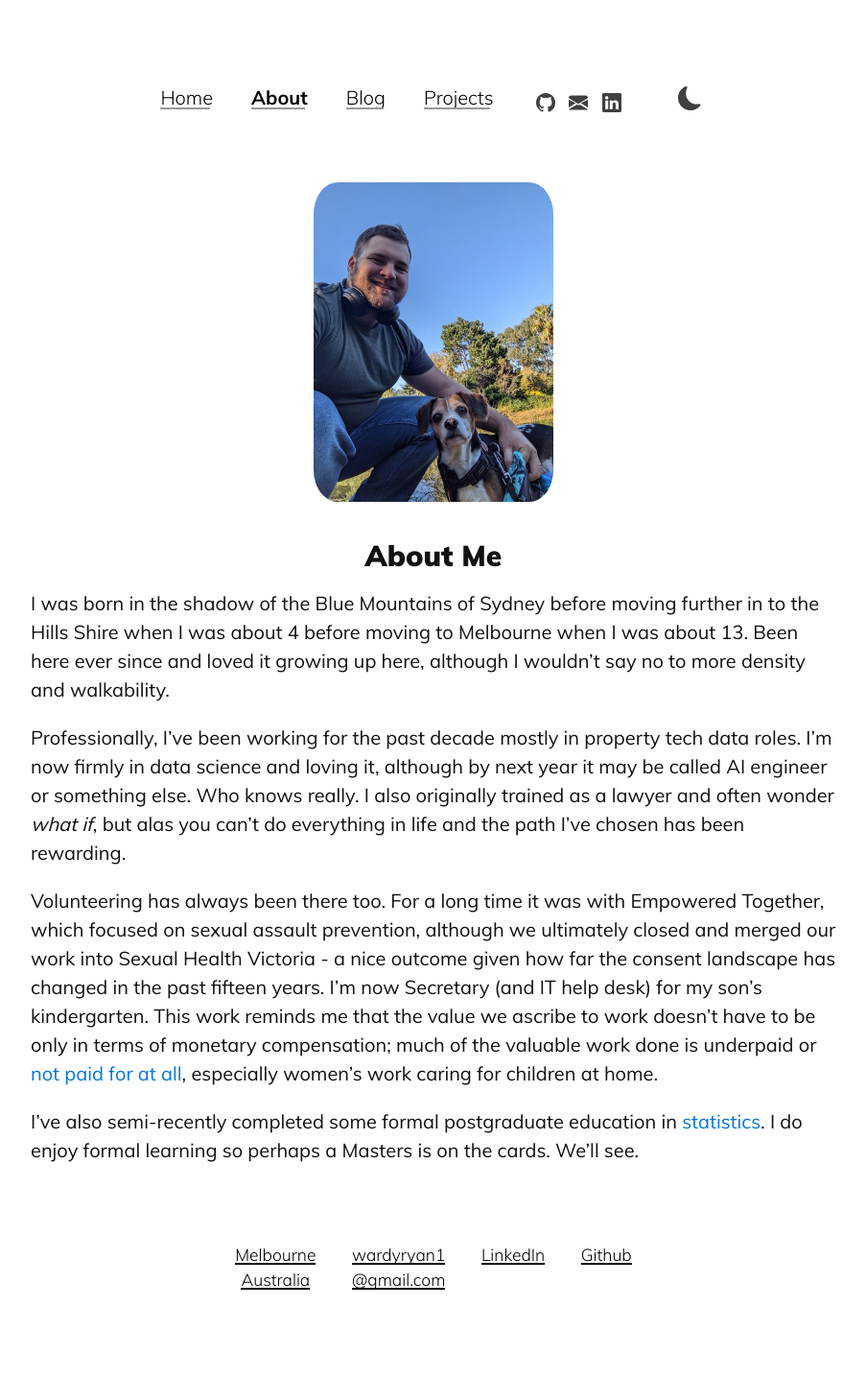
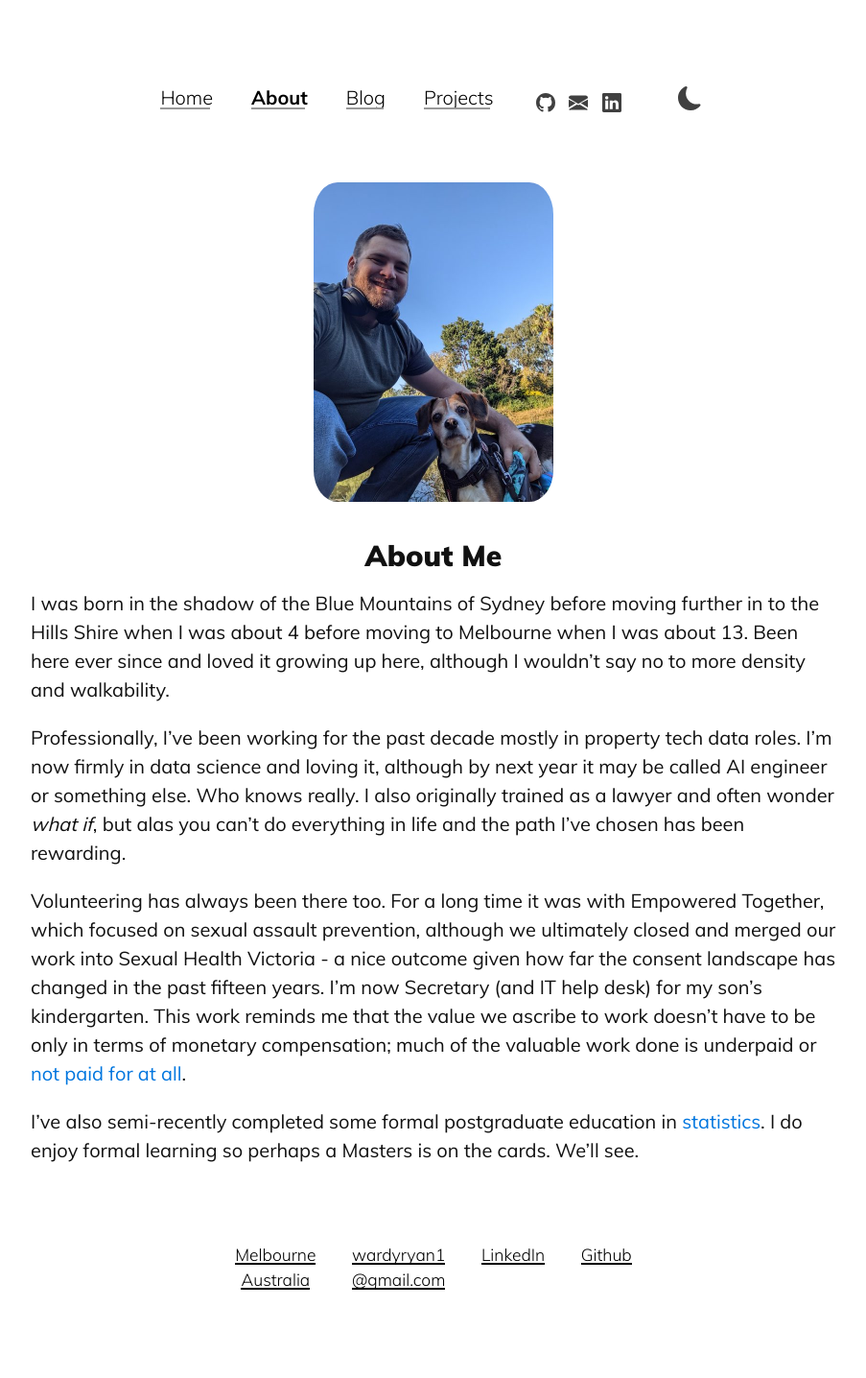
Before and after one commit to ryanward-io/ryanward-io.github.io, a Jekyll site: the page built from about.md, in a window 1280 px wide. Shown: the whole page at 96% size, without its empty margins (188-1091 px from the left). Built offline with Jekyll 4.4.1, drawn with Linux system fonts in a browser that asks for light colours.

Commit message:
Slight update for brevity

```diff
--- a/about.md
+++ b/about.md
@@ -10,6 +10,6 @@ I was born in the shadow of the Blue Mountains of Sydney before moving further i
 
 Professionally, I've been working for the past decade mostly in property tech data roles. I’m now firmly in data science and loving it, although by next year it may be called AI engineer or something else. Who knows really. I also originally trained as a lawyer and often wonder *what if*, but alas you can't do everything in life and the path I've chosen has been rewarding.
 
-Volunteering has always been there too. For a long time it was with Empowered Together, which focused on sexual assault prevention, although we ultimately closed and merged our work into Sexual Health Victoria - a nice outcome given how far the consent landscape has changed in the past fifteen years. I'm now Secretary (and IT help desk) for my son's kindergarten. This work reminds me that the value we ascribe to work doesn't have to be only in terms of monetary compensation; much of the valuable work done is underpaid or [not paid for at all](https://theconversation.com/unpaid-womens-work-is-worth-427-billion-new-research-shows-see-how-much-your-unpaid-labour-is-worth-267860), especially women's work caring for children at home.
+Volunteering has always been there too. For a long time it was with Empowered Together, which focused on sexual assault prevention, although we ultimately closed and merged our work into Sexual Health Victoria - a nice outcome given how far the consent landscape has changed in the past fifteen years. I'm now Secretary (and IT help desk) for my son's kindergarten. This work reminds me that the value we ascribe to work doesn't have to be only in terms of monetary compensation; much of the valuable work done is underpaid or [not paid for at all](https://theconversation.com/unpaid-womens-work-is-worth-427-billion-new-research-shows-see-how-much-your-unpaid-labour-is-worth-267860).
 
 I've also semi-recently completed some formal postgraduate education in [statistics](https://www.swinburne.edu.au/study/course/Graduate-Certificate-of-Applied-Statistics-GC-APPS/local). I do enjoy formal learning so perhaps a Masters is on the cards. We'll see.
```
